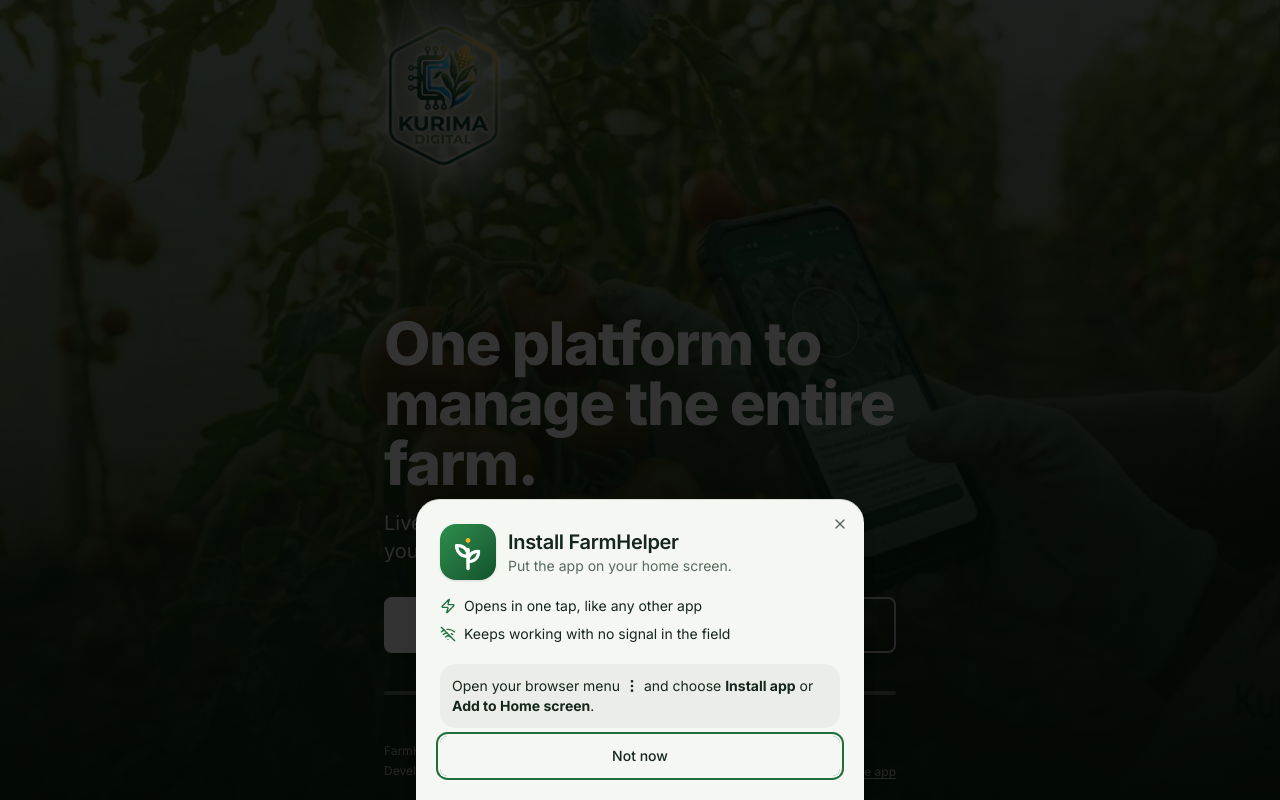
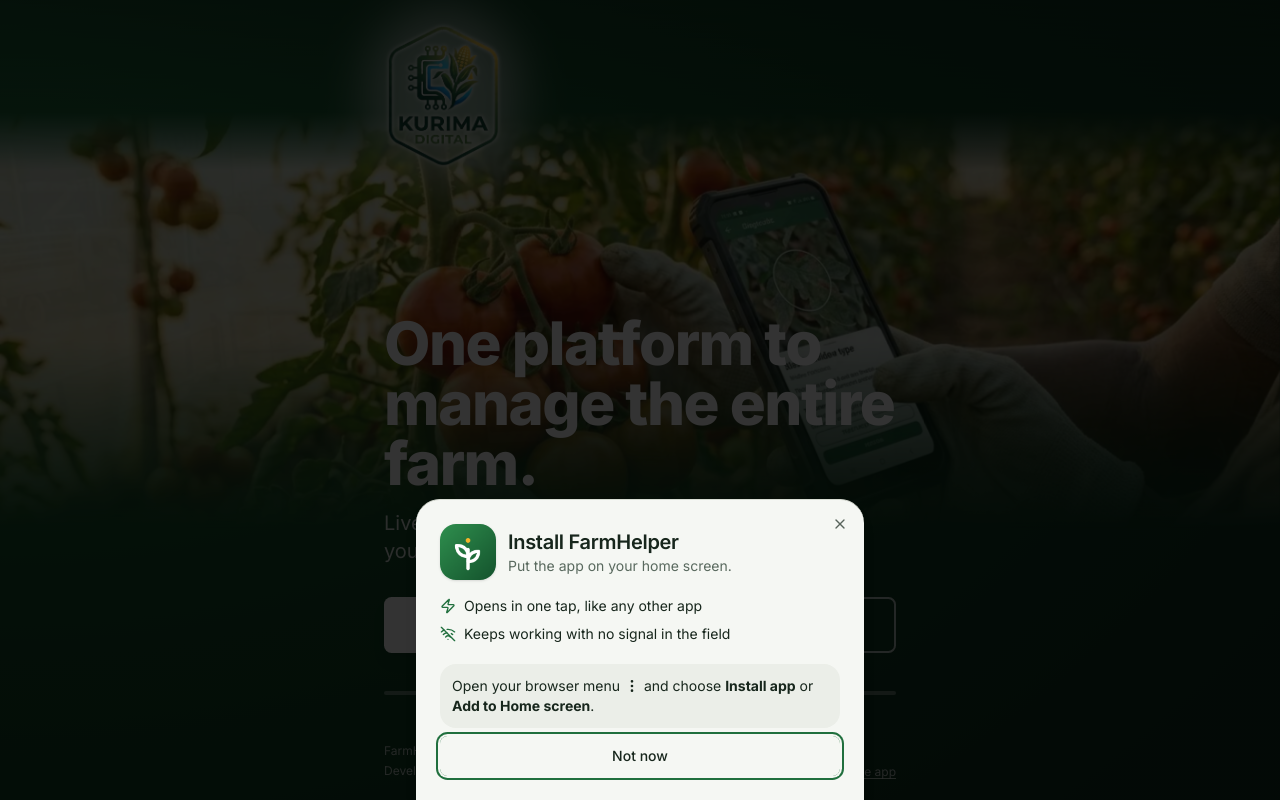
Before and after one commit to Jabulani-cmd/elcz-city-connect, a React (Vite) app: page / in a window 1280 px wide. Built offline with nearby package versions, Linux system fonts and the light colour scheme.

Commit message:
Landing carousel: centre each photo on its subjects and fade it into the page
Co-Authored-By: Claude Sonnet 5.5 <noreply@anthropic.com>
Claude-Session: https://claude.ai/code/session_018bWaUeEKjC97Ah9yTh1yyP

```diff
--- a/src/components/farm/Landing.tsx
+++ b/src/components/farm/Landing.tsx
@@ -9,12 +9,12 @@ import logo from "@/assets/landing/logo.webp";
 import field from "@/assets/landing/field.webp";
 
 const SLIDES = [
-  { src: livestock, alt: "Two farm workers recording cattle details on a phone at the loading bay", caption: "Livestock" },
-  { src: crops, alt: "A grower checking a tomato plant for disease with a phone", caption: "Crops" },
-  { src: field, alt: "A farmer using a phone in a maize field with irrigation behind him", caption: "Fields" },
+  { src: livestock, alt: "Two farm workers recording cattle details on a phone at the loading bay", caption: "Livestock", focus: "60% 20%" },
+  { src: crops, alt: "A grower checking a tomato plant for disease with a phone", caption: "Crops", focus: "55% 40%" },
+  { src: field, alt: "A farmer using a phone in a maize field with irrigation behind him", caption: "Fields", focus: "42% 15%" },
 ];
 
-/** Full-screen photo carousel behind the home page: fades between slides, pauses for reduced-motion users. */
+/** Photo carousel across the top of the home page, fading into the green below (each photo has its own focal point so the people stay centred): fades between slides, pauses for reduced-motion users. */
 function Carousel() {
   const [i, setI] = useState(0);
   useEffect(() => {
@@ -24,12 +24,12 @@ function Carousel() {
   }, [i]);
   return (
     <>
-      <div className="absolute inset-0 -z-20" role="group" aria-roledescription="carousel" aria-label="FarmHelper in use">
+      <div className="absolute inset-x-0 top-[7rem] -z-20 h-[52%] [mask-image:linear-gradient(to_bottom,transparent,black_14%,black_55%,transparent)] [-webkit-mask-image:linear-gradient(to_bottom,transparent,black_14%,black_55%,transparent)]" role="group" aria-roledescription="carousel" aria-label="FarmHelper in use">
         {SLIDES.map((s, n) => (
-          <img key={s.src} src={s.src} alt={s.alt} aria-hidden={n !== i} loading={n === 0 ? "eager" : "lazy"} className={`absolute inset-0 h-full w-full object-cover transition-opacity duration-1000 motion-reduce:transition-none ${n === i ? "opacity-100" : "opacity-0"}`} />
+          <img key={s.src} src={s.src} alt={s.alt} style={{ objectPosition: s.focus }} aria-hidden={n !== i} loading={n === 0 ? "eager" : "lazy"} className={`absolute inset-0 h-full w-full object-cover transition-opacity duration-1000 motion-reduce:transition-none ${n === i ? "opacity-100" : "opacity-0"}`} />
         ))}
       </div>
-      <div className="absolute inset-0 -z-10 bg-gradient-to-t from-[hsl(142_60%_10%/0.95)] via-[hsl(142_60%_14%/0.6)] to-[hsl(142_60%_14%/0.35)]" aria-hidden />
+      <div className="absolute inset-x-0 top-0 -z-10 h-40 bg-gradient-to-b from-[hsl(150_55%_12%/0.5)] to-transparent" aria-hidden />
       <div className="mx-auto mt-6 flex w-full max-w-lg items-center gap-2" role="tablist" aria-label="Choose a photo">
         {SLIDES.map((s, n) => (
           <button key={s.caption} role="tab" aria-selected={n === i} aria-label={s.caption} onClick={() => setI(n)} className="flex h-8 flex-1 items-center">
```
